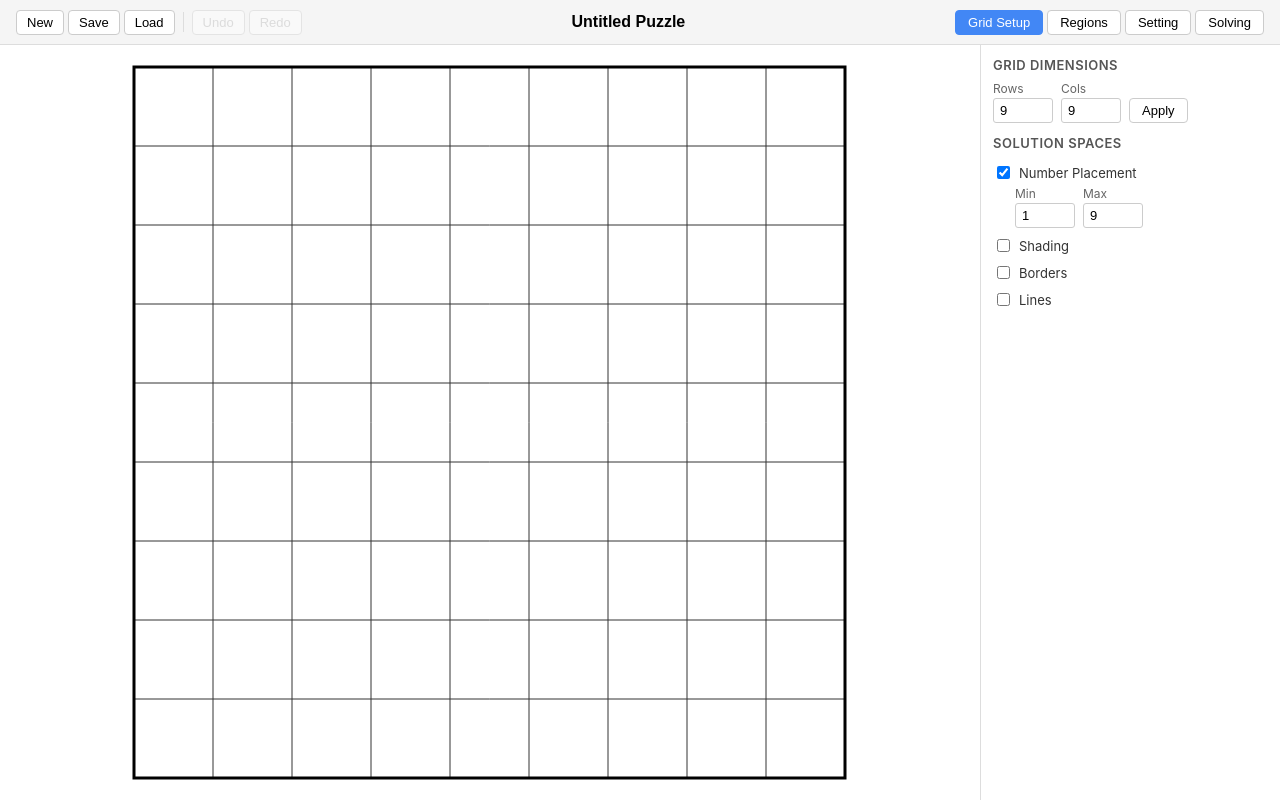
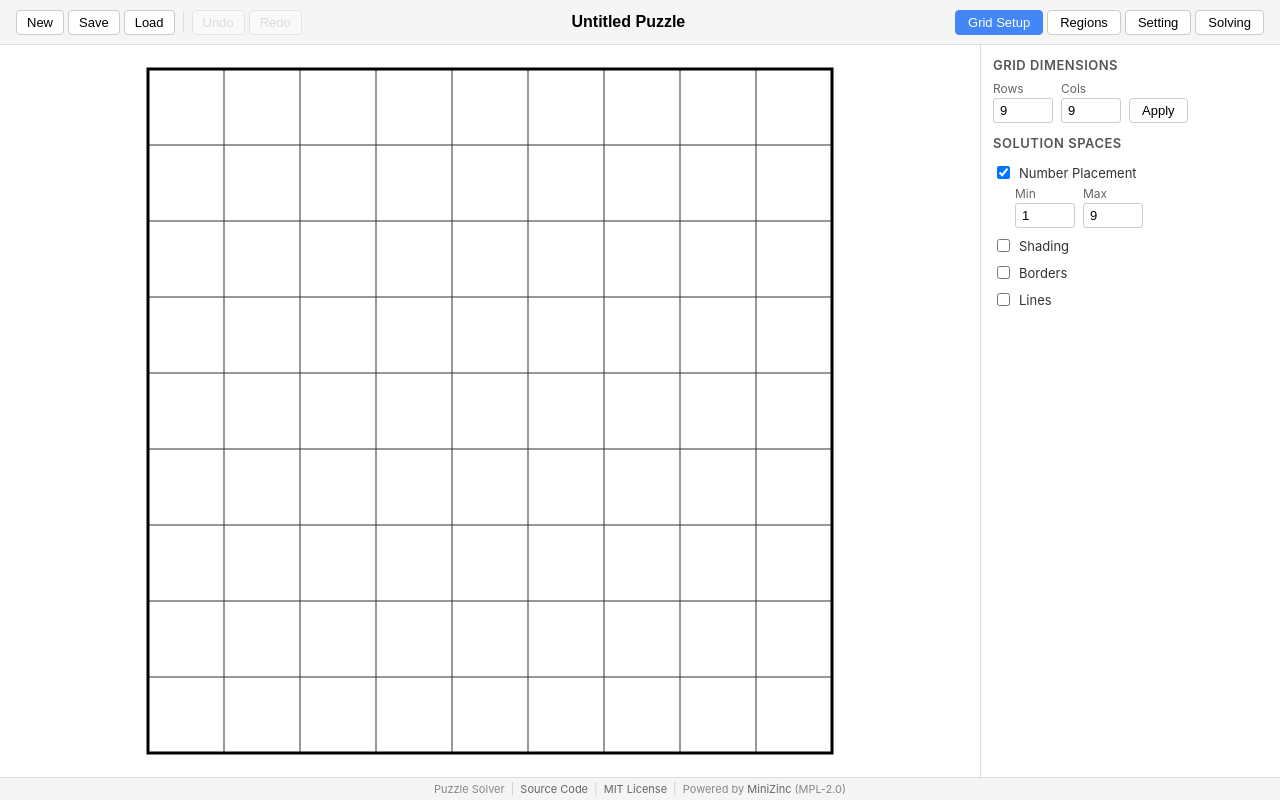
Before and after one commit to BenKarcher/puzzle_solver, a SvelteKit app: page / in a window 1280 px wide. Built offline with nearby package versions, Linux system fonts and the light colour scheme.

Commit message:
added static build

```diff
--- a/package.json
+++ b/package.json
@@ -13,6 +13,7 @@
 	},
 	"devDependencies": {
 		"@sveltejs/adapter-auto": "^7.0.0",
+		"@sveltejs/adapter-static": "^3.0.10",
 		"@sveltejs/kit": "^2.50.2",
 		"@sveltejs/vite-plugin-svelte": "^6.2.4",
 		"svelte": "^5.51.0",
--- a/src/lib/solver/worker.ts
+++ b/src/lib/solver/worker.ts
@@ -1,15 +1,16 @@
 import * as MiniZinc from 'minizinc';
 import type { SolutionMessage, SolveProgress, SolveResult } from 'minizinc';
+import { base } from '$app/paths';
 
 let initialized = false;
 
 export async function initSolver(): Promise<void> {
 	if (initialized) return;
-	const base = window.location.origin;
+	const origin = window.location.origin;
 	await MiniZinc.init({
-		workerURL: `${base}/minizinc-worker.js`,
-		wasmURL: `${base}/minizinc.wasm`,
-		dataURL: `${base}/minizinc.data`
+		workerURL: `${origin}${base}/minizinc-worker.js`,
+		wasmURL: `${origin}${base}/minizinc.wasm`,
+		dataURL: `${origin}${base}/minizinc.data`
 	});
 	initialized = true;
 }
--- /dev/null
+++ b/src/routes/+layout.ts
@@ -0,0 +1,2 @@
+export const prerender = true;
+export const ssr = false;
--- a/src/routes/+page.svelte
+++ b/src/routes/+page.svelte
@@ -32,6 +32,15 @@
 		</div>
 		<Sidebar {ruleConfigs} />
 	</div>
+	<footer class="footer">
+		<span>Puzzle Solver</span>
+		<span class="sep">|</span>
+		<a href="https://github.com/BenKarcher/puzzle_solver" target="_blank" rel="noopener">Source Code</a>
+		<span class="sep">|</span>
+		<a href="https://github.com/BenKarcher/puzzle_solver/blob/main/LICENSE" target="_blank" rel="noopener">MIT License</a>
+		<span class="sep">|</span>
+		<span>Powered by <a href="https://www.minizinc.org/" target="_blank" rel="noopener">MiniZinc</a> (MPL-2.0)</span>
+	</footer>
 </div>
 
 {#if ui.customRuleEditorOpen}
@@ -61,4 +70,31 @@
 		flex-direction: column;
 		overflow: hidden;
 	}
+
+	.footer {
+		display: flex;
+		align-items: center;
+		justify-content: center;
+		gap: 6px;
+		padding: 4px 12px;
+		background: #f5f5f5;
+		border-top: 1px solid #ddd;
+		font-size: 11px;
+		color: #888;
+		flex-shrink: 0;
+	}
+
+	.footer a {
+		color: #666;
+		text-decoration: none;
+	}
+
+	.footer a:hover {
+		color: #333;
+		text-decoration: underline;
+	}
+
+	.footer .sep {
+		color: #ccc;
+	}
 </style>
--- a/svelte.config.js
+++ b/svelte.config.js
@@ -1,12 +1,14 @@
-import adapter from '@sveltejs/adapter-auto';
+import adapter from '@sveltejs/adapter-static';
 
 /** @type {import('@sveltejs/kit').Config} */
 const config = {
 	kit: {
-		// adapter-auto only supports some environments, see https://svelte.dev/docs/kit/adapter-auto for a list.
-		// If your environment is not supported, or you settled on a specific environment, switch out the adapter.
-		// See https://svelte.dev/docs/kit/adapters for more information about adapters.
-		adapter: adapter()
+		adapter: adapter({
+			fallback: '404.html'
+		}),
+		paths: {
+			base: process.env.NODE_ENV === 'production' ? '/puzzle_solver' : ''
+		}
 	}
 };
 
```
Also changed, not shown: 2 other files (tests, documents, lock files or other folders).
